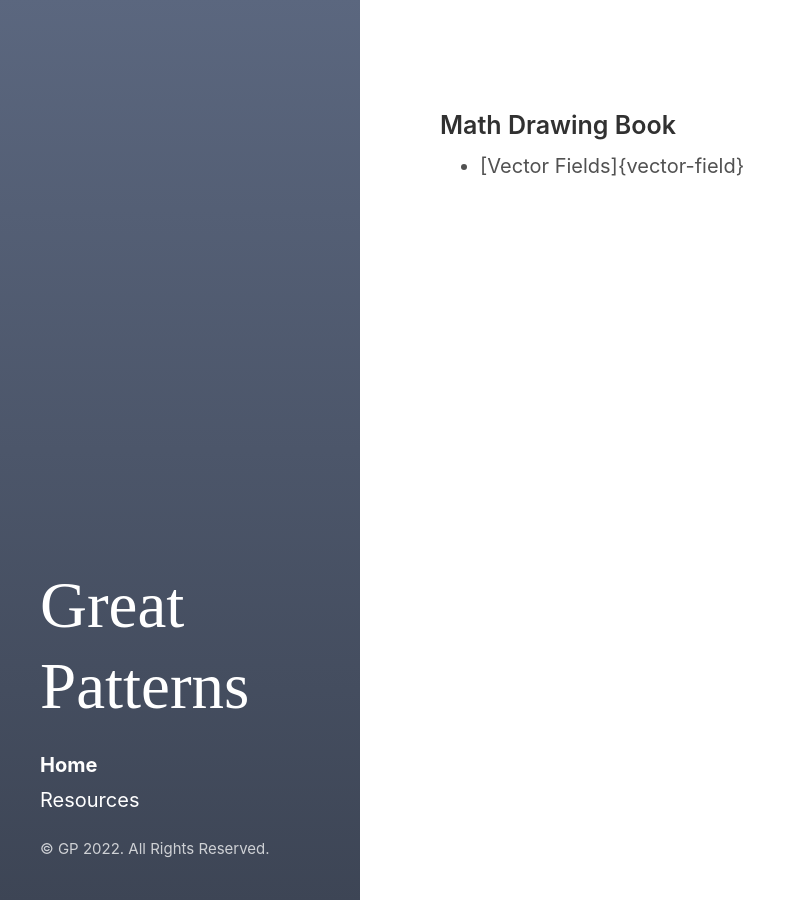
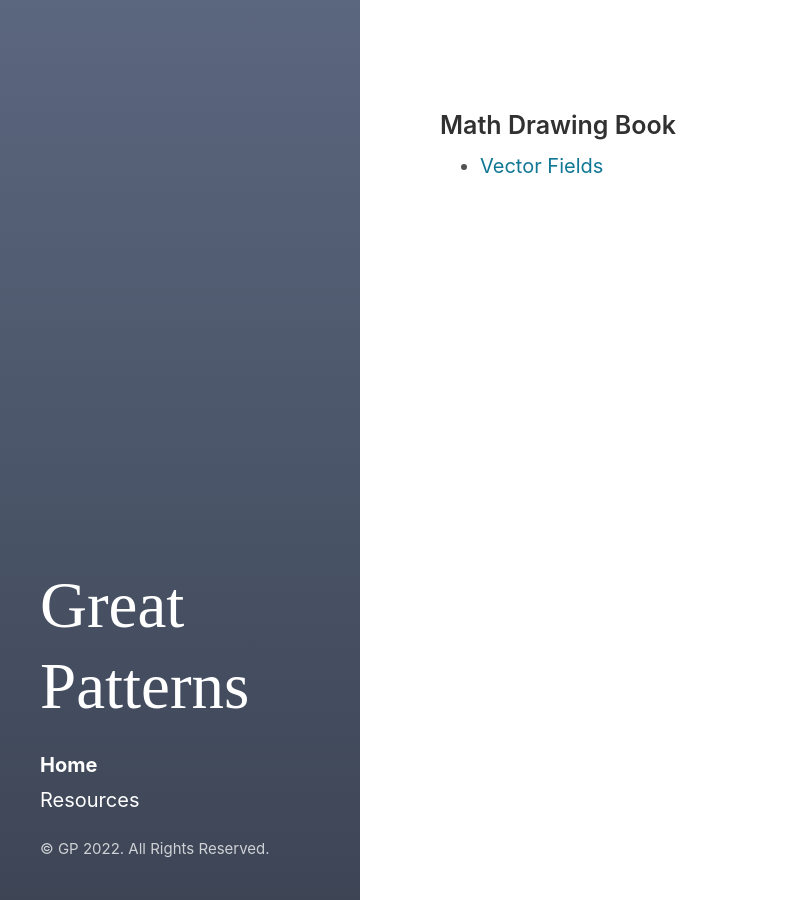
Before and after one commit to greatpatterns/greatpatterns.github.io, a Jekyll site: the page built from index.md, in a window 1280 px wide. Shown: the whole page, without its empty margins (0-806 px from the left). Built offline with Jekyll 4.4.1, drawn with Linux system fonts in a browser that asks for light colours.

Commit message:
Update index.md

```diff
--- a/index.md
+++ b/index.md
@@ -4,4 +4,4 @@ title: Home
 ---
 
 ### Math Drawing Book
-- [Vector Fields]{vector-field}
+- [Vector Fields](vector-field)
```
